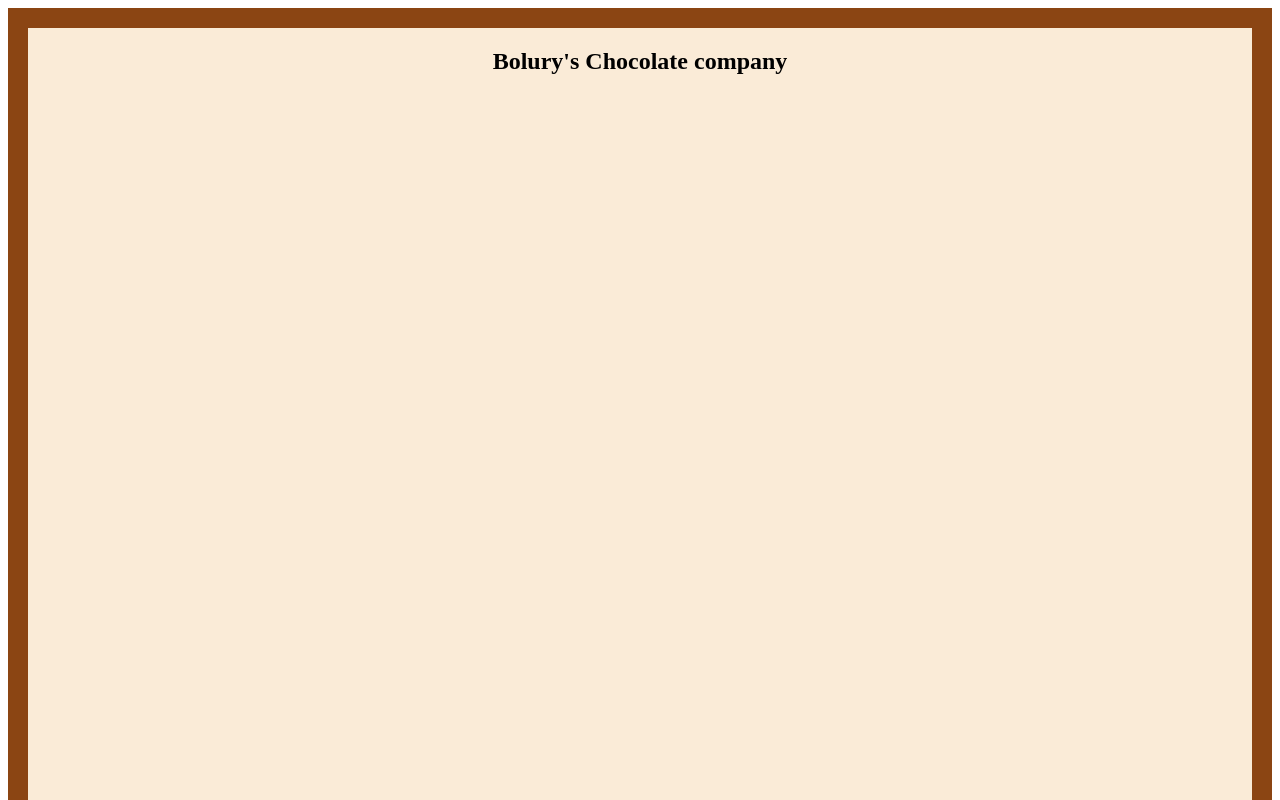
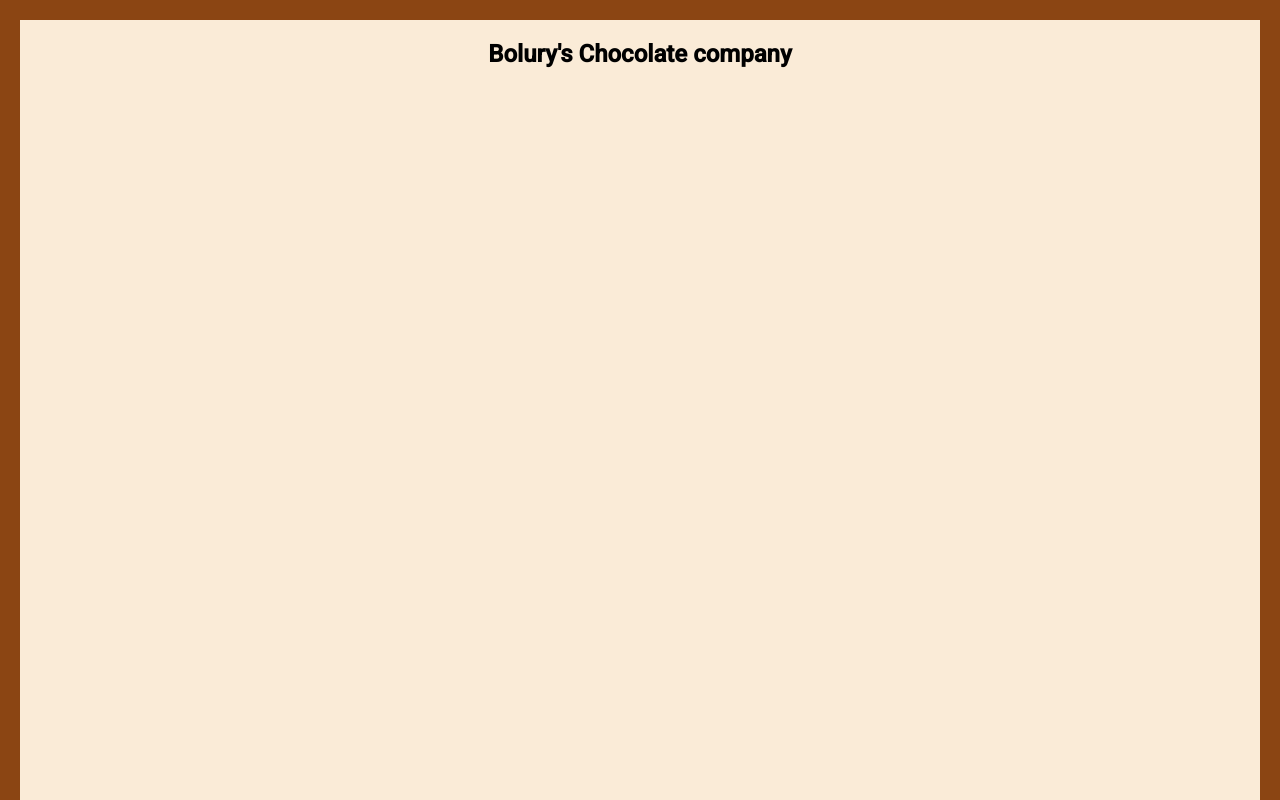
Before and after one commit to Ebolury2/class7100, an Angular app: page / in a window 1280 px wide. Shown: the top 800 px of the page. Built offline with nearby package versions, Linux system fonts and the light colour scheme.

Commit message:
added material lib

```diff
--- a/angular.json
+++ b/angular.json
@@ -31,6 +31,7 @@
               "src/assets"
             ],
             "styles": [
+              "./node_modules/@angular/material/prebuilt-themes/pink-bluegrey.css",
               "src/styles.scss"
             ],
             "scripts": []
@@ -94,6 +95,7 @@
               "src/assets"
             ],
             "styles": [
+              "./node_modules/@angular/material/prebuilt-themes/pink-bluegrey.css",
               "src/styles.scss"
             ],
             "scripts": []
--- a/package.json
+++ b/package.json
@@ -12,6 +12,7 @@
   "private": true,
   "dependencies": {
     "@angular/animations": "~11.0.1",
+    "@angular/cdk": "^11.0.0",
     "@angular/common": "~11.0.1",
     "@angular/compiler": "~11.0.1",
     "@angular/core": "~11.0.1",
--- a/src/app/app.module.ts
+++ b/src/app/app.module.ts
@@ -5,6 +5,7 @@
 import { AppComponent } from './app.component';
 import { SalesComponent } from './sales/sales.component';
 import { InventoryComponent } from './inventory/inventory.component';
+import { BrowserAnimationsModule } from '@angular/platform-browser/animations';
 
 @NgModule({
   declarations: [
@@ -14,7 +15,8 @@
   ],
   imports: [
     BrowserModule,
-    AppRoutingModule
+    AppRoutingModule,
+    BrowserAnimationsModule
   ],
   providers: [],
   bootstrap: [AppComponent]
--- a/src/index.html
+++ b/src/index.html
@@ -6,6 +6,8 @@
   <base href="/">
   <meta name="viewport" content="width=device-width, initial-scale=1">
   <link rel="icon" type="image/x-icon" href="favicon.ico">
+  <link href="https://fonts.googleapis.com/css?family=Roboto:300,400,500&display=swap" rel="stylesheet">
+  <link href="https://fonts.googleapis.com/icon?family=Material+Icons" rel="stylesheet">
 </head>
 <body>
   <app-root></app-root>
--- a/src/styles.scss
+++ b/src/styles.scss
@@ -1 +1,4 @@
 /* You can add global styles to this file, and also import other style files */
+
+html, body { height: 100%; }
+body { margin: 0; font-family: Roboto, "Helvetica Neue", sans-serif; }
```
Also changed, not shown: 1 other file (tests, documents, lock files or other folders).
